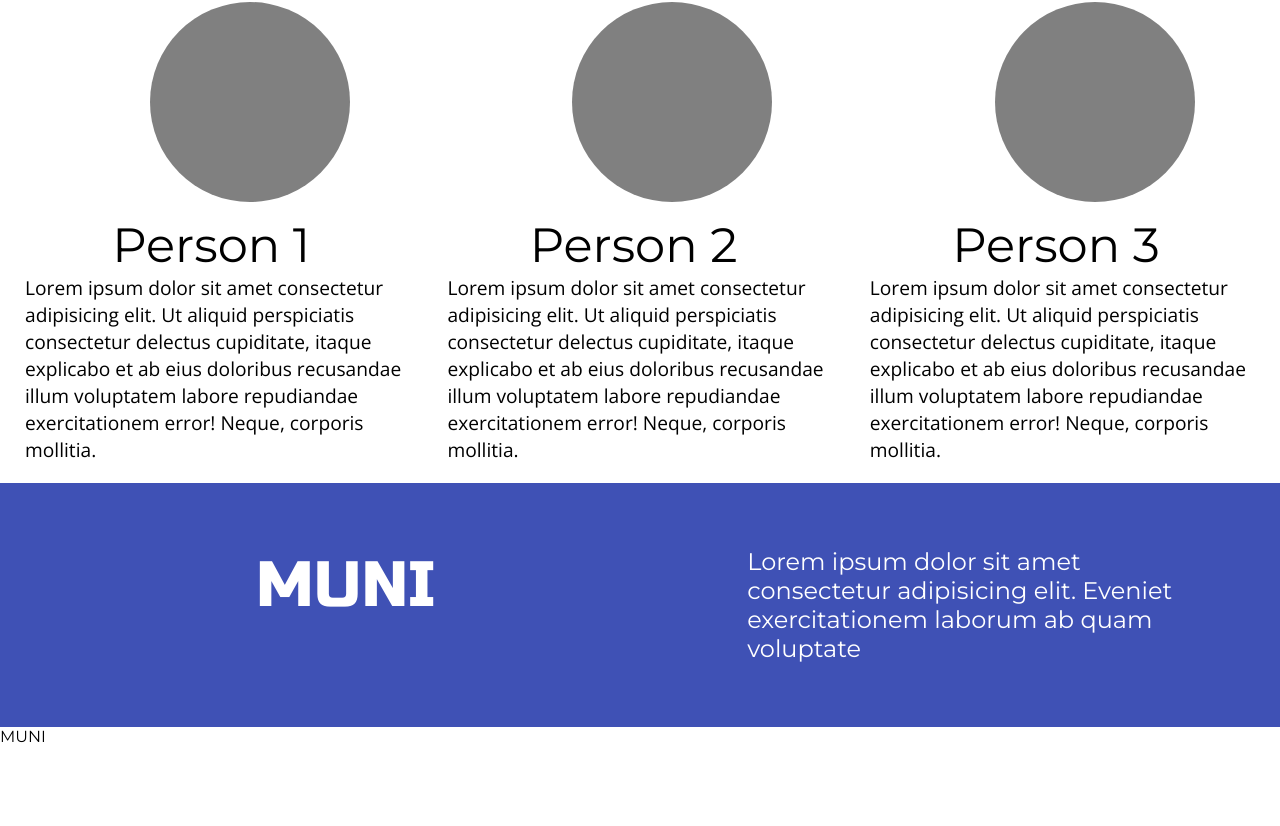
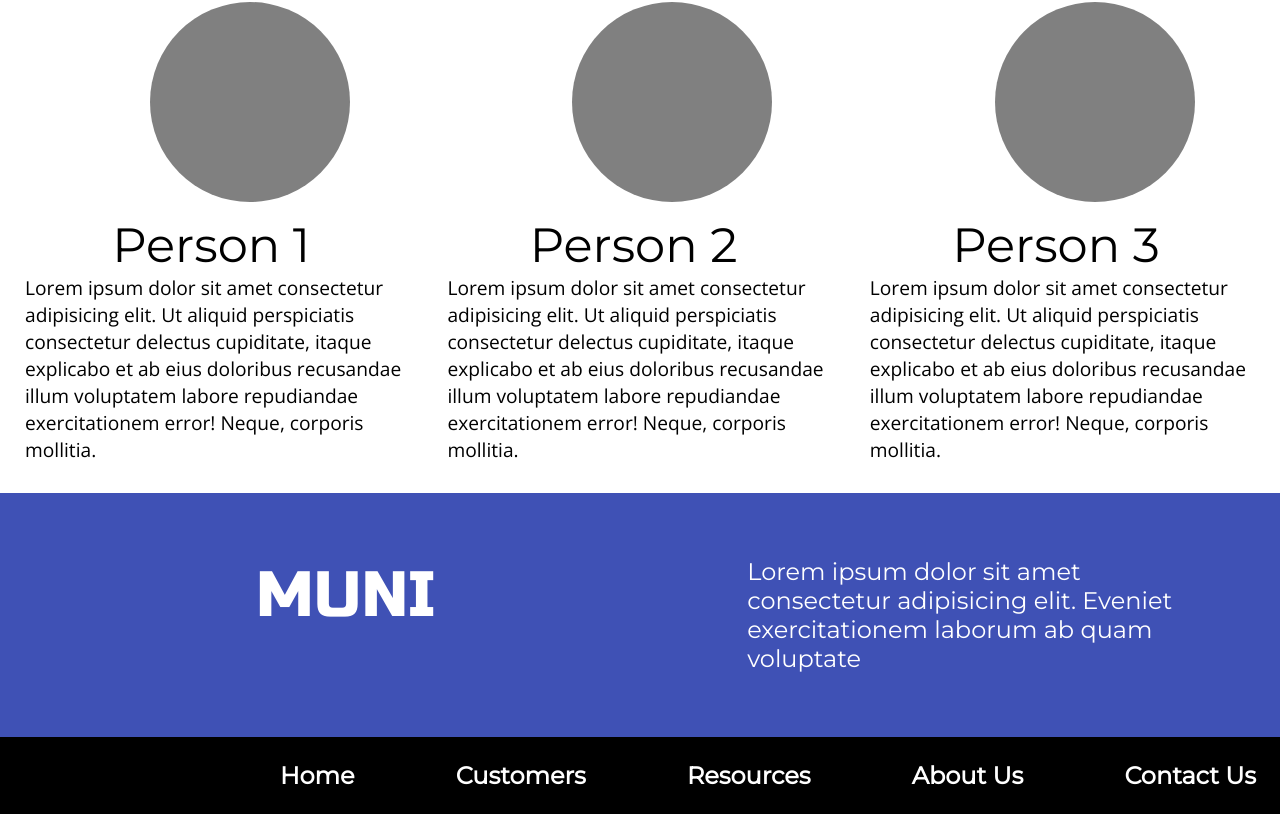
Before and after one commit to vijairam20/muni, a Vue app: page / in a window 1280 px wide. Shown: the part 2385-3211 px from the top of the page. Built offline with nearby package versions, Linux system fonts and the light colour scheme.

Commit message:
vfooter init

```diff
--- /dev/null
+++ b/src/components/VFooter.vue
@@ -0,0 +1,103 @@
+<template>
+  <div class="vfooter">
+     <div class="cta">
+        <div class="logo">
+          <span>MUNI</span>
+        </div>
+        <div class="email">
+          <p>Lorem ipsum dolor sit amet consectetur adipisicing elit. Eveniet exercitationem laborum ab quam voluptate </p>
+        </div>
+      </div>
+      <div class="bottom">
+    <div class="nav-items">
+
+        <router-link to = "/">Home</router-link>
+        <router-link to = "/customers">Customers</router-link>
+        <router-link to = "/resources">Resources</router-link>
+        <router-link to = "/about">About Us</router-link>
+        <router-link to = "/contactus">Contact Us</router-link>
+    </div>
+  </div>
+      </div>
+</template>
+
+<script>
+export default {
+
+}
+</script>
+
+<style lang="scss" scoped>
+
+@import url('https://fonts.googleapis.com/css?family=Montserrat');
+@import url('https://fonts.googleapis.com/css?family=Open+Sans');
+@import url('https://fonts.googleapis.com/css?family=Russo+One');
+.cta{
+  margin-top: 30px;
+    display: flex;
+    background-color: #3f51b5;
+    padding: 4em;
+    text-align: center;
+      font-family: 'Montserrat', sans-serif;
+       color: white;
+
+}
+
+.logo{
+  span {
+      font-family: 'Russo One' , sans-serif ;
+      font-size: 4em;
+      padding: 3em;
+
+    }
+}
+
+.email{
+text-align: left ;
+font-size: 1.5em;
+padding-left: 5em;
+}
+
+.bottom{
+  background-color: black;
+  color: white;
+  display: flex;
+  justify-content: flex-end;
+  font-family: 'Montserrat', sans-serif;
+
+  h1{
+    margin-right: 10px;
+    color: white;
+    font-size: 1em;
+    padding: 1em;
+  }
+}
+
+.nav-logo{
+  margin-top: 0.6em;
+  span {
+      font-family: 'Russo One' , sans-serif ;
+      font-size: 3em;
+      padding: 1em;
+    }
+  a{
+    text-decoration: none ;
+    color: white;
+  }
+}
+.nav-items{
+  width: 80%;
+  display: flex;
+  justify-content: space-between;
+  font-family: 'Montserrat' , sans-serif ;
+
+  a{
+    text-decoration: none ;
+    padding: 1em;
+    font-weight: bold;
+    font-size: 1.5em;
+    color: white;
+  }
+}
+
+</style>
--- a/src/views/Home.vue
+++ b/src/views/Home.vue
@@ -1,21 +1,9 @@
 <template>
   <div class="home">
     <hero/>
-    <CBody/>
+     <CBody/>
     <people/>
-    <footer>
-      <div class="cta">
-        <div class="logo">
-          <span>MUNI</span>
-        </div>
-        <div class="email">
-          <p>Lorem ipsum dolor sit amet consectetur adipisicing elit. Eveniet exercitationem laborum ab quam voluptate </p>
-        </div>
-      </div>
-      <div class="bottom">
-        <h1>MUNI</h1>
-      </div>
-    </footer>
+    <VFooter/>
   </div>
 </template>
 
@@ -24,50 +12,19 @@ import People from "@/components/People.vue"
 import Hero from "@/components/Hero.vue"
 import Navbar from "@/components/Navbar.vue"
 import CBody from "@/components/Cbody.vue"
+import VFooter from "@/components/VFooter.vue"
 
 export default {
   name: "home",
   components: {
-    People , Hero , Navbar , CBody
+    People , Hero , Navbar , CBody , VFooter
   }
 };
 </script>
 <style lang="scss" scoped>
-@import url('https://fonts.googleapis.com/css?family=Montserrat');
-@import url('https://fonts.googleapis.com/css?family=Open+Sans');
-@import url('https://fonts.googleapis.com/css?family=Russo+One');
 
-footer{
-  margin-top: 20px;
-  //height: 200px;
-  font-family: 'Montserrat', sans-serif;
-  color: white;
 
-}
-.cta{
-  display: flex;
-  background-color:#3F51B5;
-  padding: 4em;
-  text-align: center;
-}
-.logo{
-  span {
-      font-family: 'Russo One' , sans-serif ;
-      font-size: 4em;
-      padding: 3em;
 
-    }
-}
-.email{
-text-align: left ;
-font-size: 1.5em;
-padding-left: 5em;
-}
-
-.bottom{
-  display: flex;
-  color: black;
-}
 
 
 </style>
```
